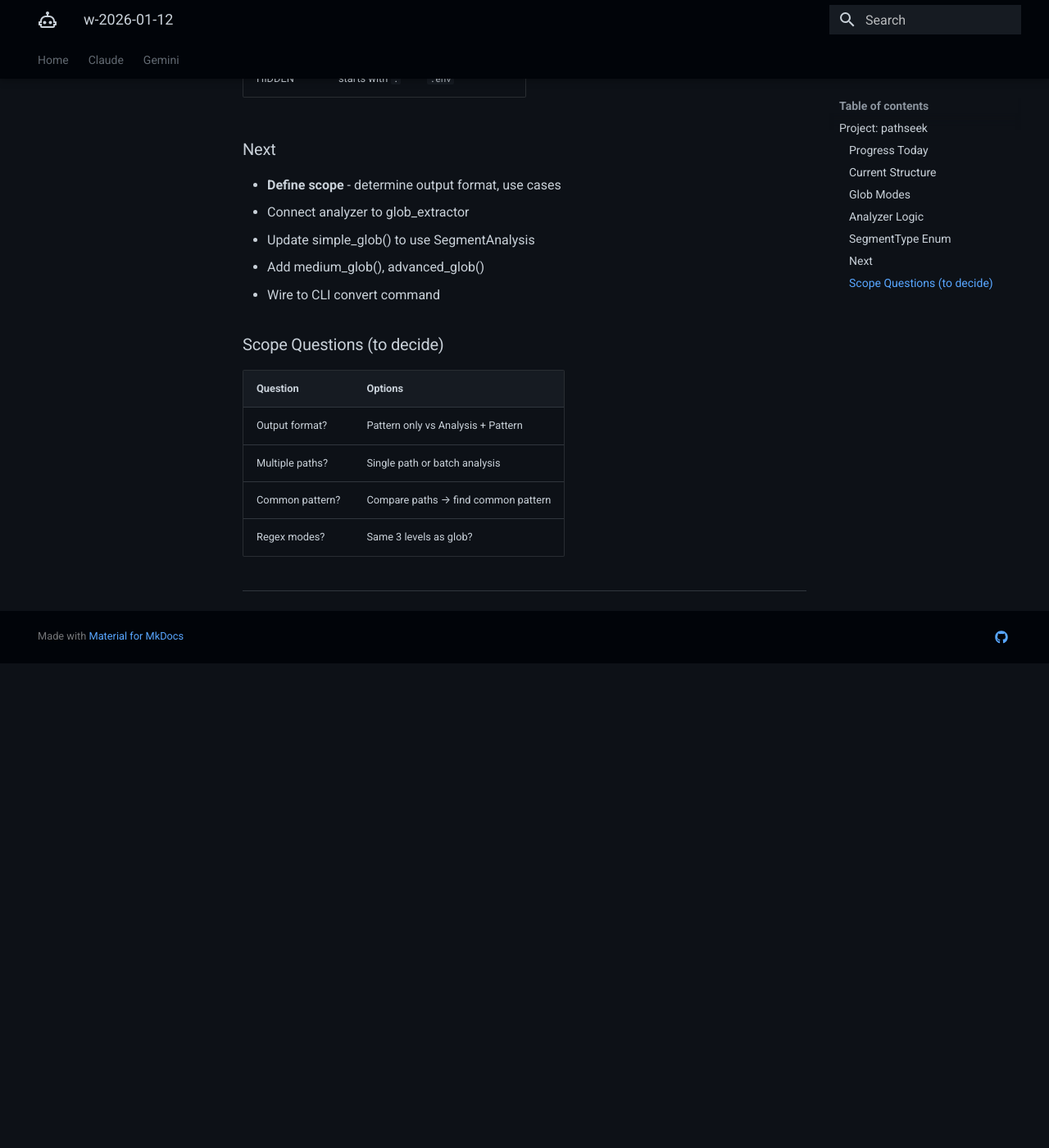
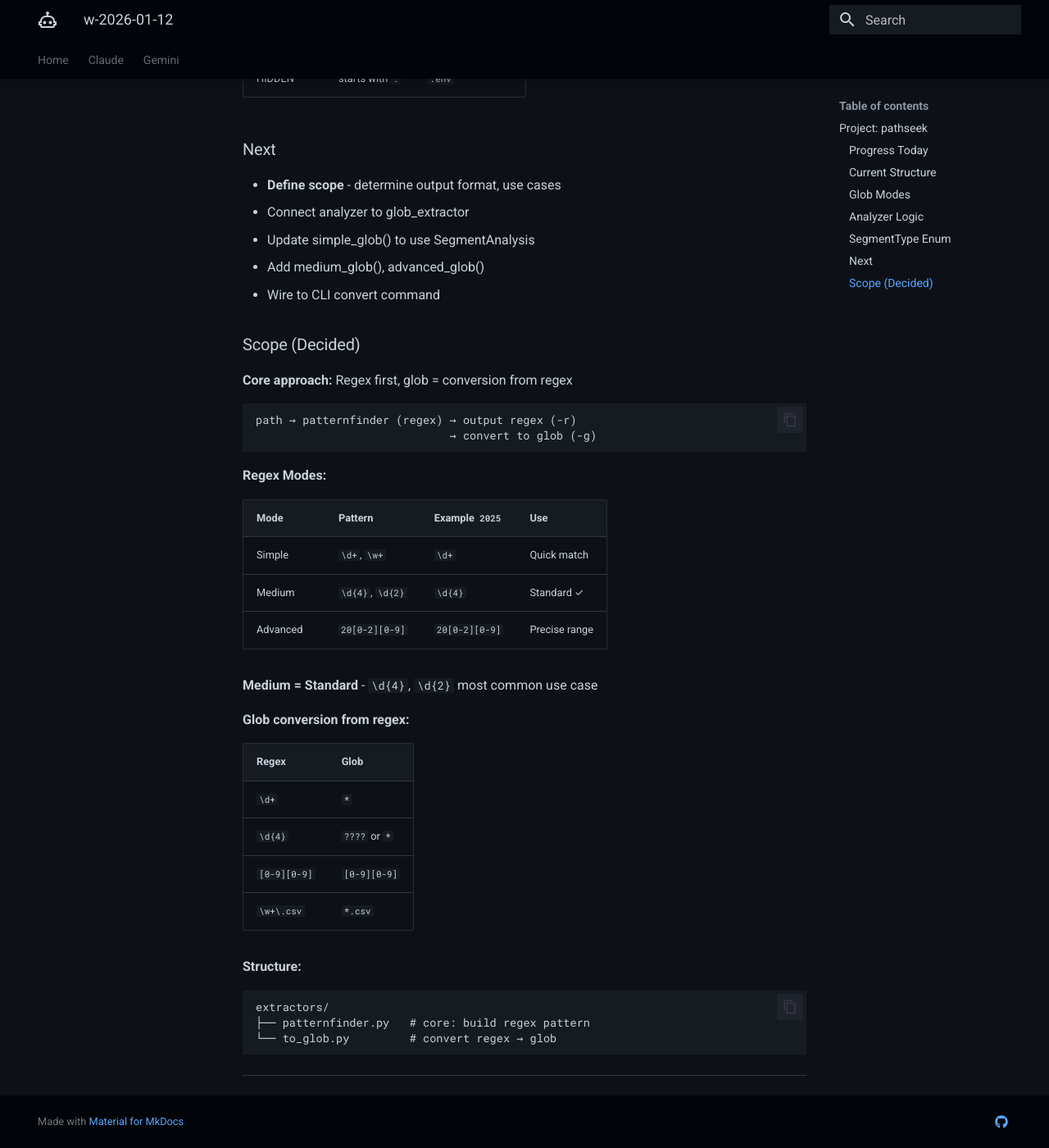
Before and after one commit to ThanuMahee12/AgentContext, an MkDocs documentation site: the page built from docs/Claude/sessions/w-2026-01-12.md, in a window 1280 px wide and 1400 px high, scrolled down 1834 px. Shown: the whole window at 82% size. Built offline with MkDocs 1.6.1 and Material for MkDocs 9.7.7, drawn with Linux system fonts in a browser that asks for light colours; before the commit the page ends 2643 px from its top, so only the background shows below that.

Commit message:
docs: update scope - regex first, glob conversion

````diff
--- a/docs/Claude/sessions/w-2026-01-12.md
+++ b/docs/Claude/sessions/w-2026-01-12.md
@@ -89,13 +89,39 @@ pathseek/
 - Add medium_glob(), advanced_glob()
 - Wire to CLI convert command
 
-### Scope Questions (to decide)
+### Scope (Decided)
 
-| Question | Options |
-|----------|---------|
-| Output format? | Pattern only vs Analysis + Pattern |
-| Multiple paths? | Single path or batch analysis |
-| Common pattern? | Compare paths → find common pattern |
-| Regex modes? | Same 3 levels as glob? |
+**Core approach:** Regex first, glob = conversion from regex
+
+```
+path → patternfinder (regex) → output regex (-r)
+                             → convert to glob (-g)
+```
+
+**Regex Modes:**
+
+| Mode | Pattern | Example `2025` | Use |
+|------|---------|----------------|-----|
+| Simple | `\d+`, `\w+` | `\d+` | Quick match |
+| Medium | `\d{4}`, `\d{2}` | `\d{4}` | Standard ✓ |
+| Advanced | `20[0-2][0-9]` | `20[0-2][0-9]` | Precise range |
+
+**Medium = Standard** - `\d{4}`, `\d{2}` most common use case
+
+**Glob conversion from regex:**
+
+| Regex | Glob |
+|-------|------|
+| `\d+` | `*` |
+| `\d{4}` | `????` or `*` |
+| `[0-9][0-9]` | `[0-9][0-9]` |
+| `\w+\.csv` | `*.csv` |
+
+**Structure:**
+```
+extractors/
+├── patternfinder.py   # core: build regex pattern
+└── to_glob.py         # convert regex → glob
+```
 
 ---
````
